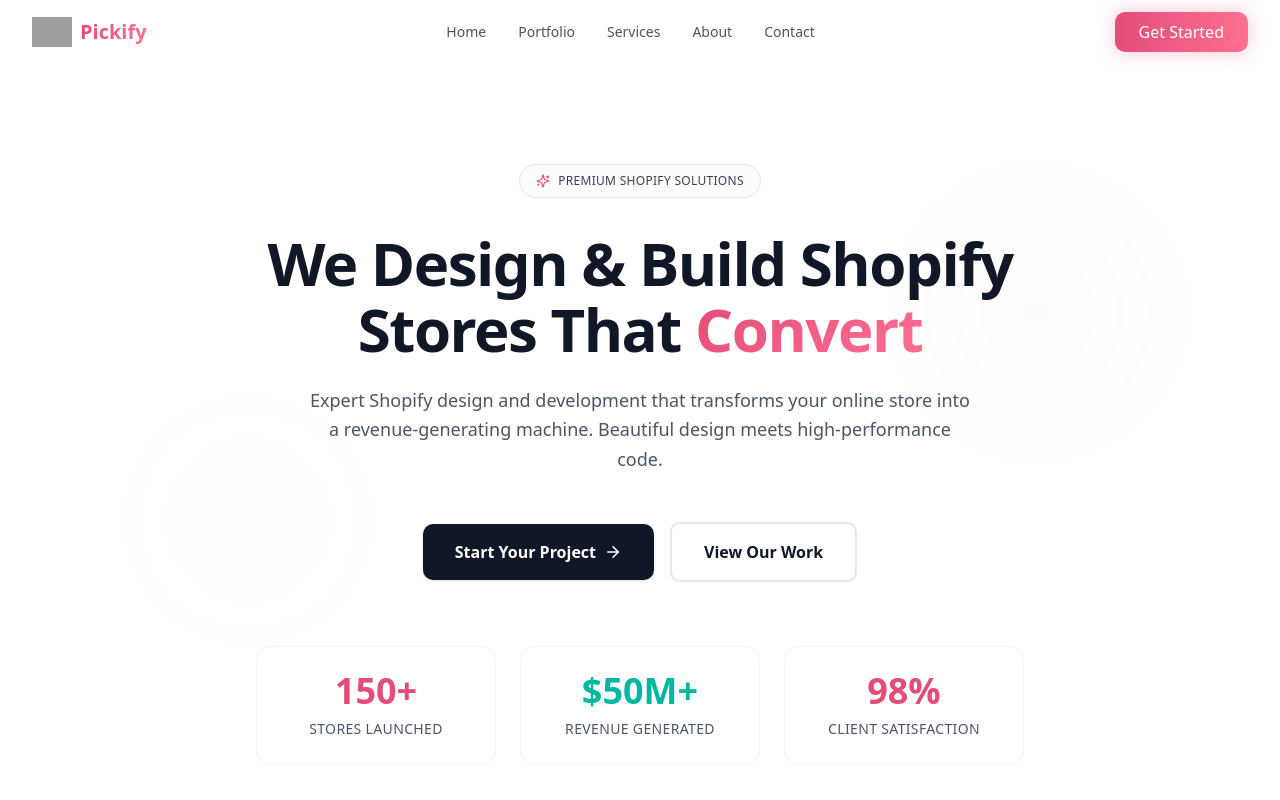
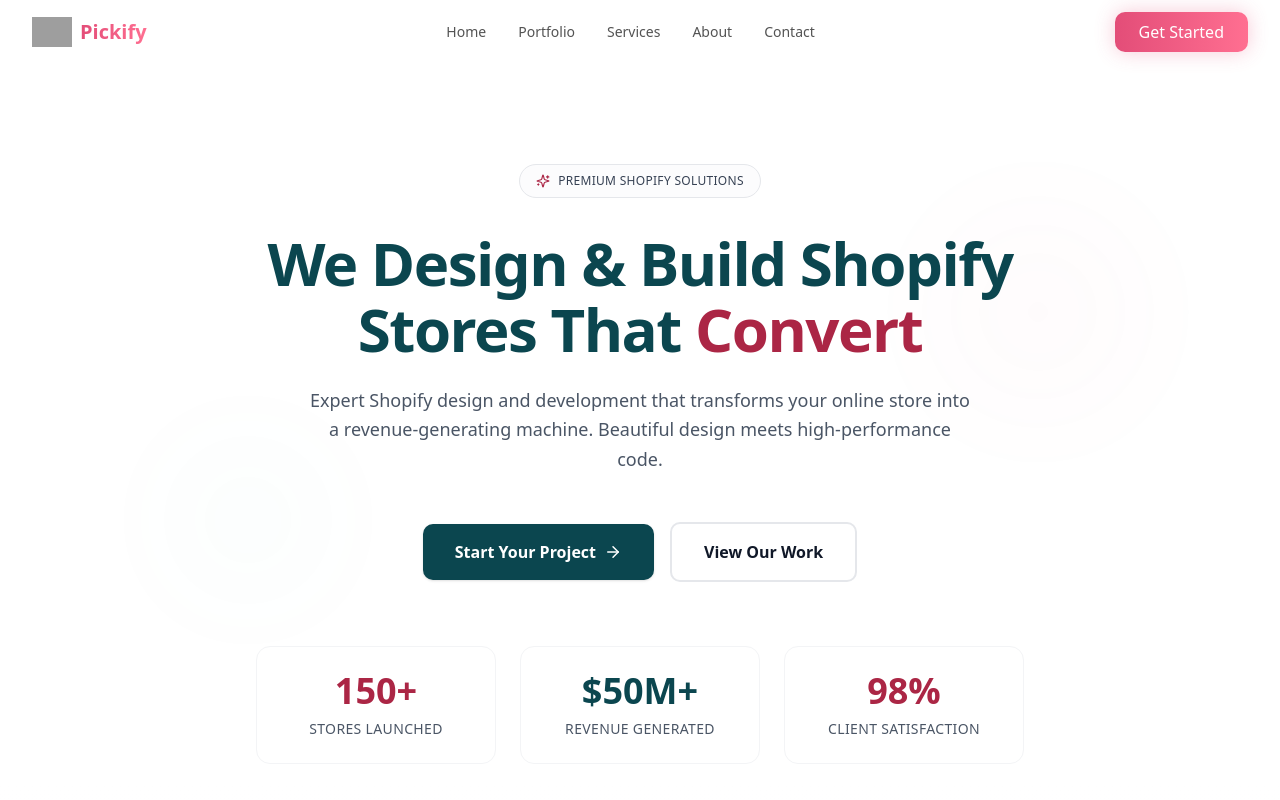
Before and after one commit to Salman-41/pickify, a Next.js app: page / in a window 1280 px wide. Shown: the top 800 px of the page. Built offline with nearby package versions, Linux system fonts and the light colour scheme; grey boxes are pictures that could not be loaded.

Commit message:
feat: update colors in hero section for improved visual consistency and branding

```diff
--- a/components/hero-section.tsx
+++ b/components/hero-section.tsx
@@ -21,7 +21,7 @@ export function HeroSection() {
         <div className="max-w-4xl mx-auto text-center">
           {/* Small badge - minimal, professional */}
           <div className="mb-8 inline-flex items-center gap-2 px-4 py-2 rounded-full border border-gray-200 bg-gray-50/50">
-            <Sparkles size={14} style={{ color: "#E34D78" }} />
+            <Sparkles size={14} style={{ color: "#ab2645" }} />
             <span className="text-xs font-medium tracking-wide text-gray-700">
               PREMIUM SHOPIFY SOLUTIONS
             </span>
@@ -29,18 +29,12 @@ export function HeroSection() {
 
           {/* Main headline - clean, bold, dark */}
           <h1 className="text-4xl sm:text-5xl md:text-6xl font-bold mb-6 leading-[1.1] tracking-tight">
-            <span className="text-gray-900">
+            <span style={{ color: "#0b464f" }}>
               We Design & Build Shopify Stores That
             </span>{" "}
             <span
-              className="relative inline-block"
-              style={{
-                backgroundImage:
-                  "linear-gradient(135deg, #E34D78 0%, #FF6F91 100%)",
-                WebkitBackgroundClip: "text",
-                WebkitTextFillColor: "transparent",
-                backgroundClip: "text",
-              }}
+              className="relative inline-block font-bold"
+              style={{ color: "#ab2645" }}
             >
               Convert
             </span>
@@ -55,7 +49,10 @@ export function HeroSection() {
 
           {/* CTA Buttons - clean, professional */}
           <div className="flex flex-col sm:flex-row gap-4 justify-center items-center mb-16">
-            <button className="group px-8 py-4 bg-gray-900 text-white rounded-lg font-semibold smooth-transition hover:bg-gray-800 flex items-center gap-2 shadow-sm hover:shadow-md">
+            <button
+              className="group px-8 py-4 text-white rounded-lg font-semibold smooth-transition hover:opacity-90 flex items-center gap-2 shadow-sm hover:shadow-md"
+              style={{ backgroundColor: "#0b464f" }}
+            >
               <span>Start Your Project</span>
               <ArrowRight
                 size={18}
@@ -70,9 +67,9 @@ export function HeroSection() {
           {/* Stats - clean cards with subtle styling */}
           <div className="grid grid-cols-1 sm:grid-cols-3 gap-6 max-w-3xl mx-auto">
             {[
-              { number: "150+", label: "Stores Launched", color: "#E34D78" },
-              { number: "$50M+", label: "Revenue Generated", color: "#00B7A1" },
-              { number: "98%", label: "Client Satisfaction", color: "#E34D78" },
+              { number: "150+", label: "Stores Launched", color: "#ab2645" },
+              { number: "$50M+", label: "Revenue Generated", color: "#0b464f" },
+              { number: "98%", label: "Client Satisfaction", color: "#ab2645" },
             ].map((stat, index) => (
               <div
                 key={index}
```
